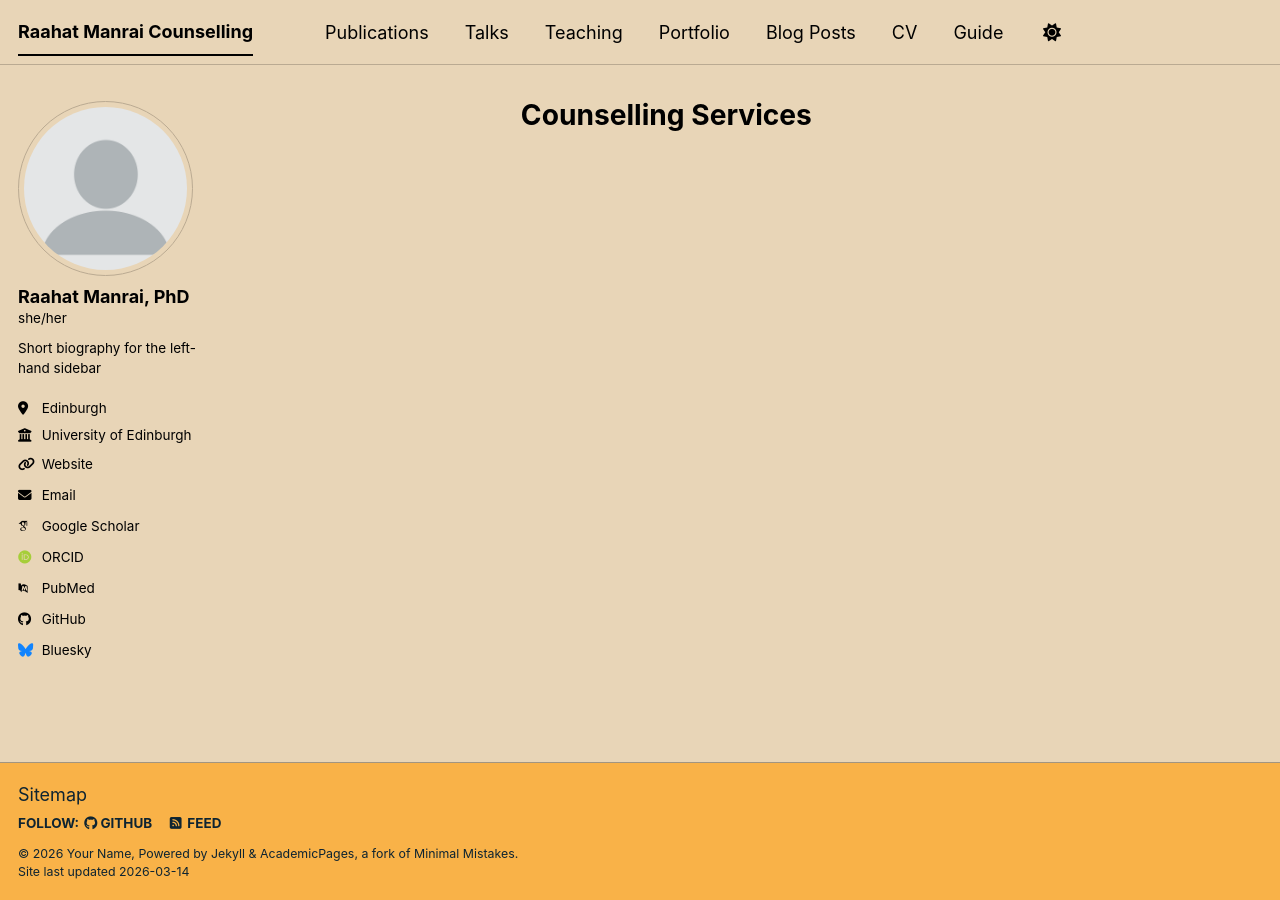
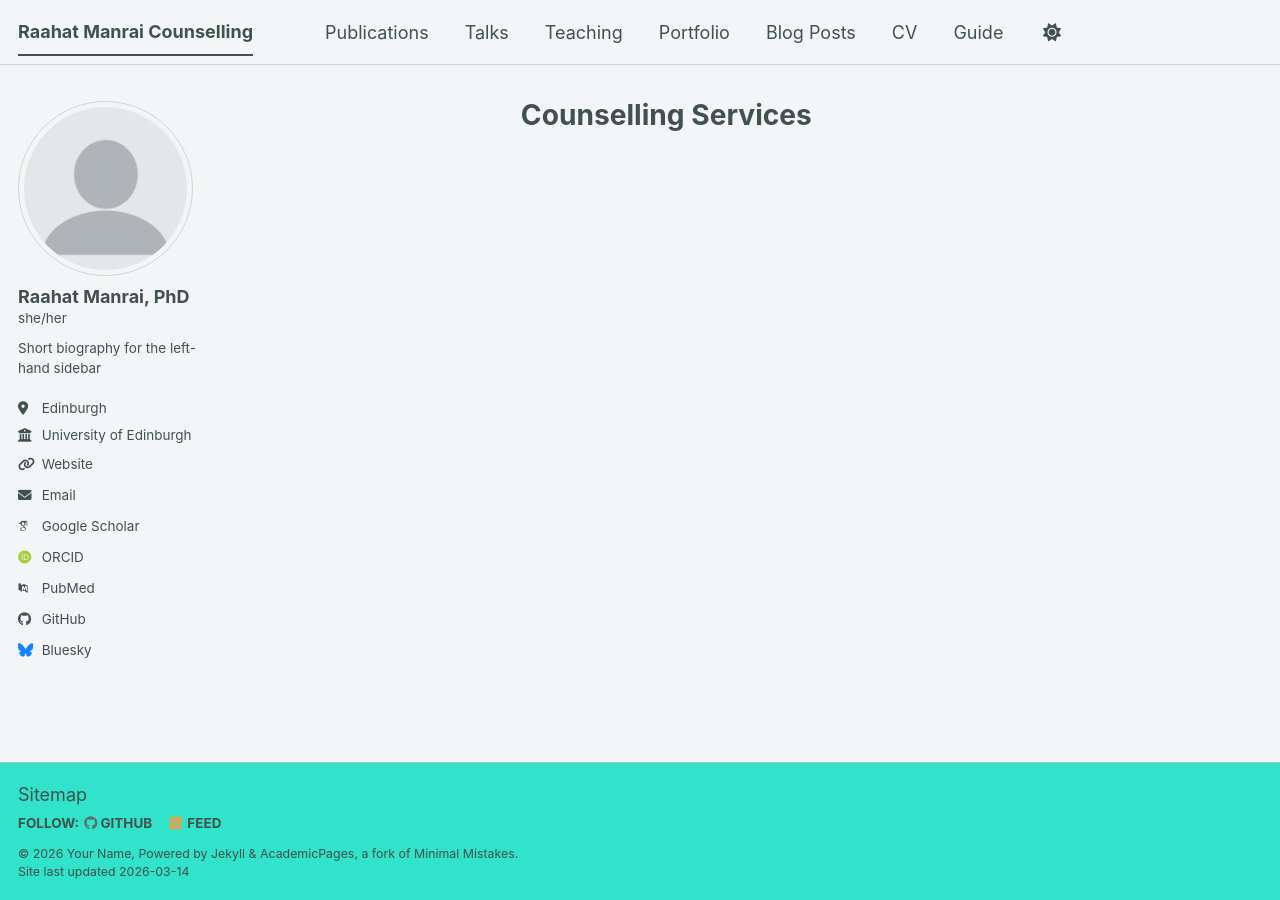
Before and after one commit to RaahatManrai/RaahatManrai.github.io, a Jekyll site: the page built from _pages/about.md, in a window 1280 px wide. Built offline with Jekyll 4.4.1, drawn with Linux system fonts in a browser that asks for light colours; some web fonts are replaced; a script bundle is joined from its source files by our own code; library files that are not in the unit come from our copies.

Commit message:
changing the theme to mint

```diff
--- a/_config.yml
+++ b/_config.yml
@@ -8,7 +8,7 @@
 
 # Basic Site Settings
 locale                   : "en-US"
-site_theme               : "sunrise" # The available themes options are "default", "air", "sunrise", "mint", "dirt", "contrast" and "pastel"
+site_theme               : "mint" # The available themes options are "default", "air", "sunrise", "mint", "dirt", "contrast" and "pastel"
 title                    : "Raahat Manrai Counselling"
 title_separator          : "-"
 name                     : &name "Your Name"
```
